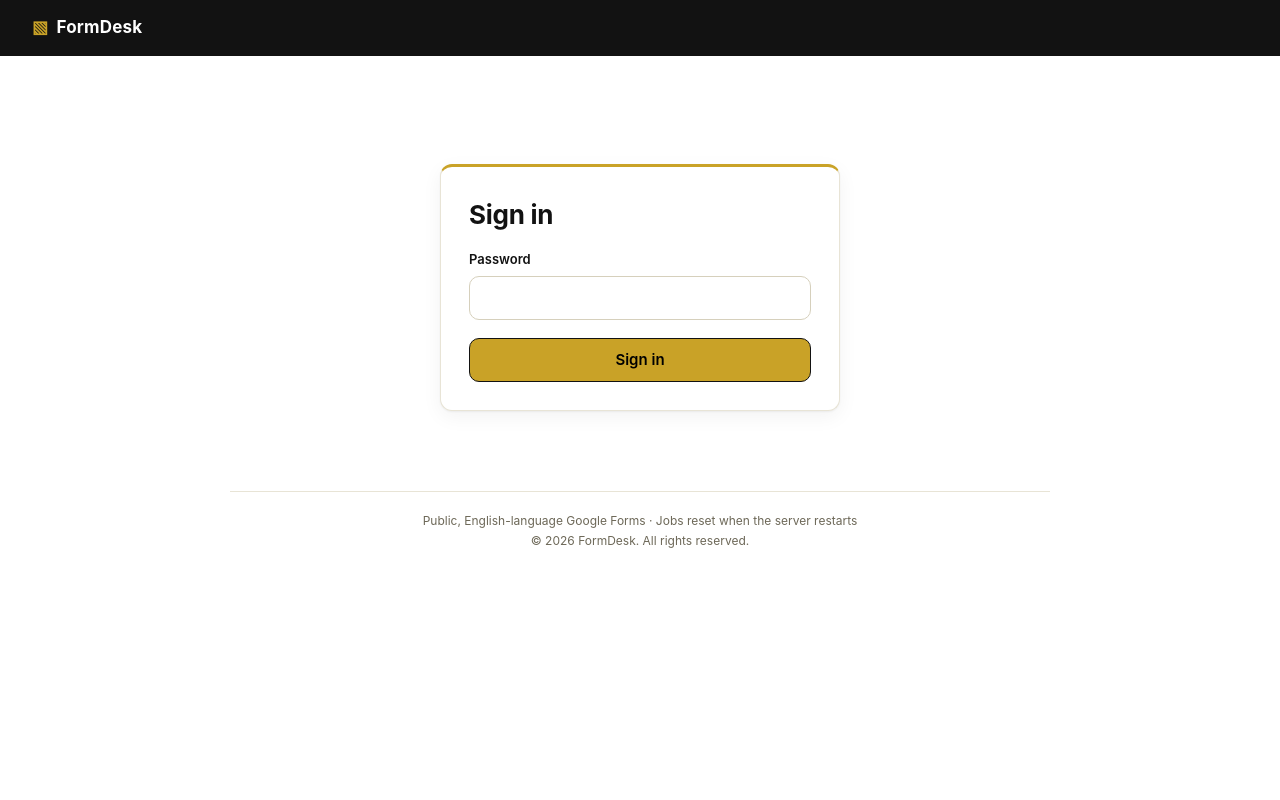
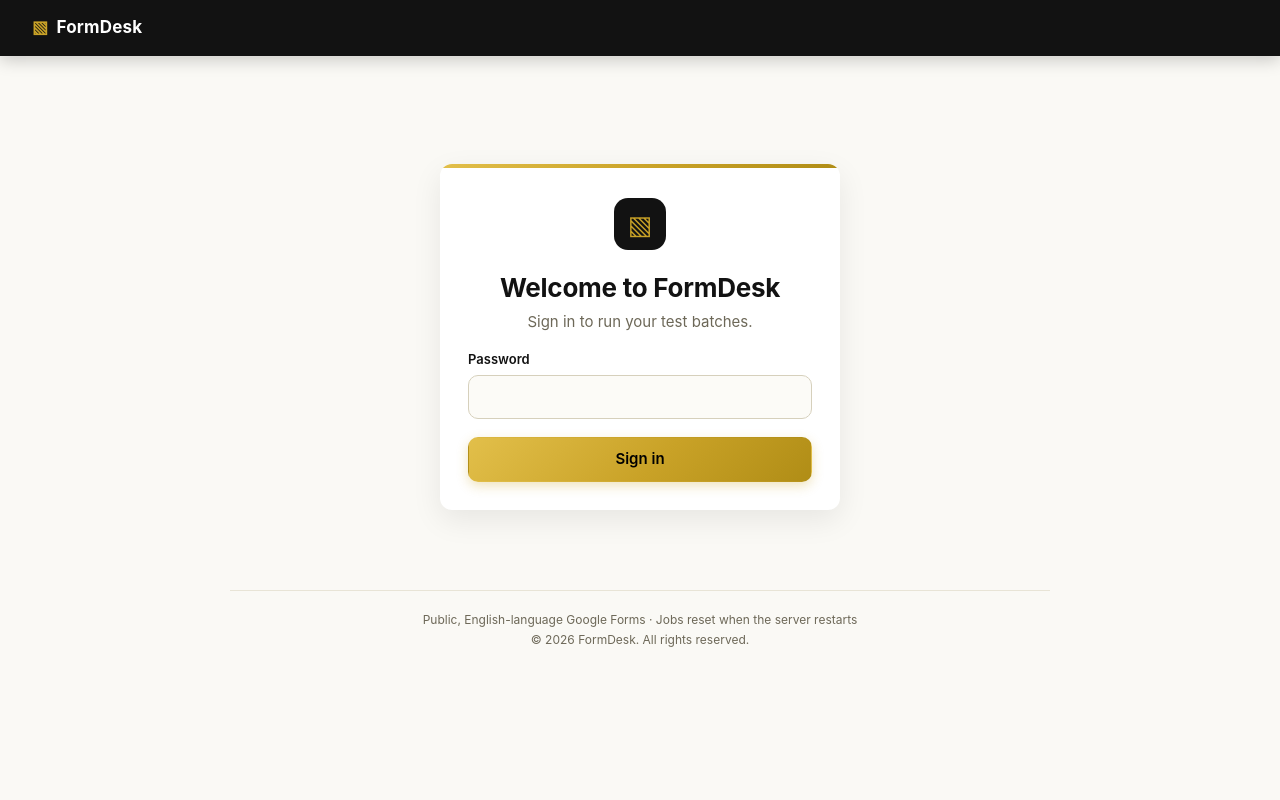
Before and after one commit to kaweesha-nethmina/auto-response-form, a Flask app: page / in a window 1280 px wide. Run offline with Flask 3, Linux system fonts and the light colour scheme.

Commit message:
Modernize interface: icons, step tracker, status pills, numbered question cards
Co-Authored-By: Claude Sonnet 5.5 <noreply@anthropic.com>

```diff
--- a/frontend/index.html
+++ b/frontend/index.html
@@ -2,14 +2,15 @@
 <header class="bar"><b class="brand"><i>▧</i> FormDesk</b><span class="crumb" id="crumb"></span><button id="reset" class="ghost" hidden>Reset data</button><button id="logout" class="ghost" hidden>Sign out</button></header>
 <div id="shell">
 <nav id="side" hidden>
-<a href="#connect" data-tab="connect"><i>1</i><span>Connect form</span></a>
-<a href="#answers" data-tab="answers"><i>2</i><span>Answers</span><em id="rowcount"></em></a>
-<a href="#run" data-tab="run"><i>3</i><span>Run &amp; progress</span><em id="runbadge"></em></a>
+<a href="#connect" data-tab="connect"><i><svg viewBox="0 0 24 24" aria-hidden="true"><path d="M10 14a4 4 0 0 0 5.7 0l3-3a4 4 0 0 0-5.7-5.7l-1 1M14 10a4 4 0 0 0-5.7 0l-3 3a4 4 0 0 0 5.7 5.7l1-1"/></svg></i><b class="num">1</b><span>Connect form</span></a>
+<a href="#answers" data-tab="answers"><i><svg viewBox="0 0 24 24" aria-hidden="true"><path d="M4 6h16M4 12h10M4 18h7"/></svg></i><b class="num">2</b><span>Answers</span><em id="rowcount"></em></a>
+<a href="#run" data-tab="run"><i><svg viewBox="0 0 24 24" aria-hidden="true"><path d="M7 4v16l13-8z"/></svg></i><b class="num">3</b><span>Run &amp; progress</span><em id="runbadge"></em></a>
 <p class="side-note">Always start with 1 response and check it in Google Forms.</p>
 </nav>
 <main>
+<div id="stepper" class="stepper" hidden><span data-s="connect">Connect</span><span data-s="answers">Answers</span><span data-s="run">Run</span></div>
 <div id="message" role="alert" hidden></div>
-<section id="login-view" class="panel login" hidden><h1>Sign in</h1><label>Password<input id="password" type="password" autocomplete="current-password"></label><button id="login">Sign in</button></section>
+<section id="login-view" class="panel login" hidden><div class="logo">▧</div><h1>Welcome to FormDesk</h1><p class="lead">Sign in to run your test batches.</p><label>Password<input id="password" type="password" autocomplete="current-password"></label><button id="login">Sign in</button></section>
 <div id="app-view" hidden>
 <section class="panel" data-panel="connect"><h1>Connect your form</h1><p class="lead">Use a copy of your form with <strong>TEST ONLY</strong> in its title. Follow these steps once:</p>
 <button id="stepsBtn" class="ghost" type="button" aria-expanded="false" aria-controls="guide">View steps</button>
@@ -21,7 +22,7 @@
 <section class="panel" data-panel="answers" hidden><h1>Answers</h1><p class="lead">Choose how each answer is picked. Spelling must match the form's options exactly.</p>
 <label class="inline">Answers for all questions<select id="allkind"><option value="text">Same every time</option><option value="random">Different each time</option></select></label>
 <p class="hint">"Different each time" needs several options per question, one per line. Paste your questionnaire under Connect first and they are filled in for you.</p>
-<div id="rows"><div class="empty">Load your pre-filled link to see the questions.</div></div>
+<div id="rows"><div class="empty"><div class="empty-ic">☰</div><b>No questions yet</b><span>Load your pre-filled link in step 1 to see them here.</span></div></div>
 <details><summary>Advanced</summary><button id="add" class="ghost">+ Add a field by entry ID</button><div class="actions"><button id="save" class="ghost">Save settings</button><label class="file">Load settings<input id="load" type="file" accept=".json"></label></div></details>
 <button id="toRun">Continue to run →</button></section>
 <section class="panel" data-panel="run" hidden><h1>Run &amp; progress</h1>
--- a/frontend/static/app.js
+++ b/frontend/static/app.js
@@ -6,6 +6,9 @@ const tabs = ['connect','answers','run'];
 let currentTab = 'connect';
 function show(tab) {
   currentTab = tab; save();
+  const order = tabs.indexOf(tab);
+  document.querySelectorAll('#stepper span').forEach((s, i) => { s.classList.toggle('on', i === order); s.classList.toggle('past', i < order); });
+  $('stepper').hidden = !signedIn; window.scrollTo({top:0, behavior:'smooth'});
   document.querySelectorAll('[data-panel]').forEach(p => p.hidden = p.dataset.panel !== tab);
   document.querySelectorAll('#side a').forEach(a => a.classList.toggle('on', a.dataset.tab === tab));
   $('crumb').textContent = {connect:'Connect form',answers:'Answers',run:'Run & progress'}[tab];
@@ -14,7 +17,7 @@ function show(tab) {
 document.querySelectorAll('#side a').forEach(a => a.onclick = e => { e.preventDefault(); show(a.dataset.tab); });
 
 const KEY = 'formdesk:v1', DEFAULT_CONFIRMATION = 'Your response has been recorded.';
-const EMPTY_ROWS = '<div class="empty">Load your pre-filled link to see the questions.</div>';
+const EMPTY_ROWS = '<div class="empty"><div class="empty-ic">☰</div><b>No questions yet</b><span>Load your pre-filled link in step 1 to see them here.</span></div>';
 function snapshot() {
   return {url:$('url').value, prefill:$('prefill').value, notes:$('notes').value, count:$('count').value,
     confirmation:$('confirmation').value, allkind:$('allkind').value, tab:currentTab,
@@ -116,7 +119,7 @@ async function start(mode){
   if(thin&&!confirm(`${thin} question(s) are set to "Different each time" but have only one option, so they will repeat the same answer. Continue anyway?`))return;
 await api('/api/start',{...config(),mode,owned:$('owned').checked});await poll();}
 bind('preview',()=>start('preview'));bind('submit',()=>start('submit'));bind('cancel',()=>api('/api/cancel',{}));
-async function poll(){if(!signedIn)return;try{const d=await api('/api/status');$('status').textContent=d.status;$('runbadge').textContent=d.status==='running'?'●':'';$('progress').textContent=`${d.completed} / ${d.total} done`;$('bar').max=Math.max(1,d.total);$('bar').value=d.completed;$('logs').textContent=d.logs.map(l=>`${l.time.slice(11,19)}  ${l.message}`).join('\n')||'Your job events will appear here.';for(const id of ['submit','preview'])$(id).disabled=d.status==='running';$('cancel').disabled=d.status!=='running';}catch(e){message(e.message);}}
+async function poll(){if(!signedIn)return;try{const d=await api('/api/status');$('status').textContent=d.status;$('status').dataset.state=d.status;$('runbadge').textContent=d.status==='running'?'●':'';$('progress').textContent=`${d.completed} / ${d.total} done`;$('bar').max=Math.max(1,d.total);$('bar').value=d.completed;$('logs').textContent=d.logs.map(l=>`${l.time.slice(11,19)}  ${l.message}`).join('\n')||'Your job events will appear here.';for(const id of ['submit','preview'])$(id).disabled=d.status==='running';$('cancel').disabled=d.status!=='running';}catch(e){message(e.message);}}
 
 (async()=>{
   try {
--- a/frontend/static/style.css
+++ b/frontend/static/style.css
@@ -70,3 +70,38 @@ footer{border-top:1px solid var(--line);padding-top:18px}footer p{margin:2px 0}f
 .steps{list-style:none;counter-reset:s;margin:14px 0 4px;padding:0;display:grid;gap:8px}.steps li{counter-increment:s;position:relative;padding:10px 12px 10px 48px;background:var(--gold-soft);border:1px solid #efe5bd;border-radius:10px;font-size:14px}.steps li::before{content:counter(s);position:absolute;left:12px;top:10px;width:24px;height:24px;border-radius:50%;background:var(--ink);color:var(--gold);font-weight:700;font-size:12px;display:grid;place-items:center}.steps code{background:#fff;border:1px solid var(--line);border-radius:4px;padding:0 4px;font-size:12px}
 .lead+#stepsBtn{margin-top:10px}.guide{margin-top:14px;border:1px solid #ecdfae;background:var(--gold-soft);border-radius:var(--r);padding:16px}.guide-head{display:flex;justify-content:space-between;align-items:center;gap:10px}.guide-head button{margin:0;min-height:36px;padding:6px 14px}.guide-bar{height:6px;background:#eadfae;border-radius:99px;margin:12px 0;overflow:hidden}.guide-bar span{display:block;height:100%;background:var(--ink);border-radius:99px;transition:width .25s}.guide-body h3{margin:6px 0 4px;font-size:18px}.guide-body p{margin:0;font-size:15px}.guide-body code{background:#fff;border:1px solid var(--line);border-radius:4px;padding:0 4px;font-size:12px}.guide .btns button{margin-top:14px}
 @media(max-width:700px){.lead+#stepsBtn{width:100%}.guide .btns button{flex:1}}
+
+/* ---- modern pass ---- */
+:root{--gold-g:linear-gradient(135deg,#e2bf4a,#c9a227 55%,#b08d16);--sh2:0 10px 30px rgba(0,0,0,.08)}
+body{background:#faf9f5}
+.bar{box-shadow:0 1px 0 rgba(255,255,255,.06),0 4px 16px rgba(0,0,0,.2)}
+#side a i{border:0;background:#262626;width:32px;height:32px;border-radius:9px}#side a i svg{width:17px;height:17px;fill:none;stroke:currentColor;stroke-width:2;stroke-linecap:round;stroke-linejoin:round}
+#side a.on i{background:rgba(0,0,0,.15)}#side a.done:not(.on) i{background:var(--gold);color:#000}
+#side a .num{display:none}#side a{padding:9px 10px}
+#side a.on{background:var(--gold-g);box-shadow:0 4px 14px rgba(201,162,39,.35)}
+.stepper{display:flex;gap:6px;margin-bottom:18px;max-width:820px}
+.stepper span{flex:1;text-align:center;padding:8px 6px;font-size:12px;font-weight:700;letter-spacing:.04em;text-transform:uppercase;color:#a39d88;border-bottom:3px solid #e4dfcb}
+.stepper span.past{color:var(--ink);border-color:var(--ink)}.stepper span.on{color:var(--gold-d);border-color:var(--gold)}
+.panel{border:0;border-top:0;box-shadow:var(--sh2);position:relative;overflow:hidden}
+.panel::before{content:"";position:absolute;inset:0 0 auto 0;height:4px;background:var(--gold-g)}
+.panel h1{padding-top:4px}
+button:not(.ghost){background:var(--gold-g);border-color:transparent;box-shadow:0 4px 12px rgba(201,162,39,.3)}
+button:not(.ghost):hover:not(:disabled){background:var(--ink);color:var(--gold);box-shadow:0 6px 16px rgba(0,0,0,.25)}
+.bar button.ghost{box-shadow:none}
+input,textarea,select{background:#fcfbf7}
+.entry{counter-increment:q;position:relative;border-left-width:1px;padding-top:18px;box-shadow:0 1px 2px rgba(0,0,0,.04)}
+#rows{counter-reset:q}.entry::before{content:counter(q);position:absolute;top:-10px;left:12px;background:var(--ink);color:var(--gold);font-size:11px;font-weight:700;border-radius:99px;min-width:24px;height:22px;display:grid;place-items:center;padding:0 7px}
+.empty{display:flex;flex-direction:column;align-items:center;gap:4px;padding:36px 16px;background:#fcfbf7}.empty b{color:var(--ink)}.empty-ic{width:46px;height:46px;border-radius:14px;background:var(--gold-soft);color:var(--gold-d);display:grid;place-items:center;font-size:20px;margin-bottom:6px}
+.logo{width:52px;height:52px;border-radius:14px;background:var(--ink);color:var(--gold);display:grid;place-items:center;font-size:26px;margin:6px auto 14px}.login{text-align:center}.login label{text-align:left}
+.status-card{background:linear-gradient(160deg,#1a1a1a,#0c0c0c);box-shadow:var(--sh2)}
+.status b{display:inline-flex;align-items:center;gap:8px;padding:3px 12px;border-radius:99px;background:#2a2a2a;color:#ddd;font-size:13px}
+.status b::before{content:"";width:8px;height:8px;border-radius:50%;background:#777}
+.status b[data-state=running]{color:var(--gold)}.status b[data-state=running]::before{background:var(--gold);animation:pulse 1.2s infinite}
+.status b[data-state=finished]{color:#6ee7a0}.status b[data-state=finished]::before{background:#34d27a}
+.status b[data-state=failed]{color:#ff8a80}.status b[data-state=failed]::before{background:#ff5a4d}
+@keyframes pulse{50%{opacity:.25;transform:scale(1.5)}}
+progress{-webkit-appearance:none;appearance:none;background:#2c2c2c;border:0;overflow:hidden}progress::-webkit-progress-bar{background:#2c2c2c}progress::-webkit-progress-value{background:var(--gold-g)}progress::-moz-progress-bar{background:var(--gold)}
+.guide{background:#fff;box-shadow:var(--sh)}
+footer{margin-top:36px}
+@media(max-width:700px){.stepper{display:none}#side a i{width:28px;height:28px}#side a.on{box-shadow:none}.panel{box-shadow:0 4px 16px rgba(0,0,0,.07)}}
+@media(prefers-reduced-motion:reduce){*{animation:none!important;transition:none!important}}
```
